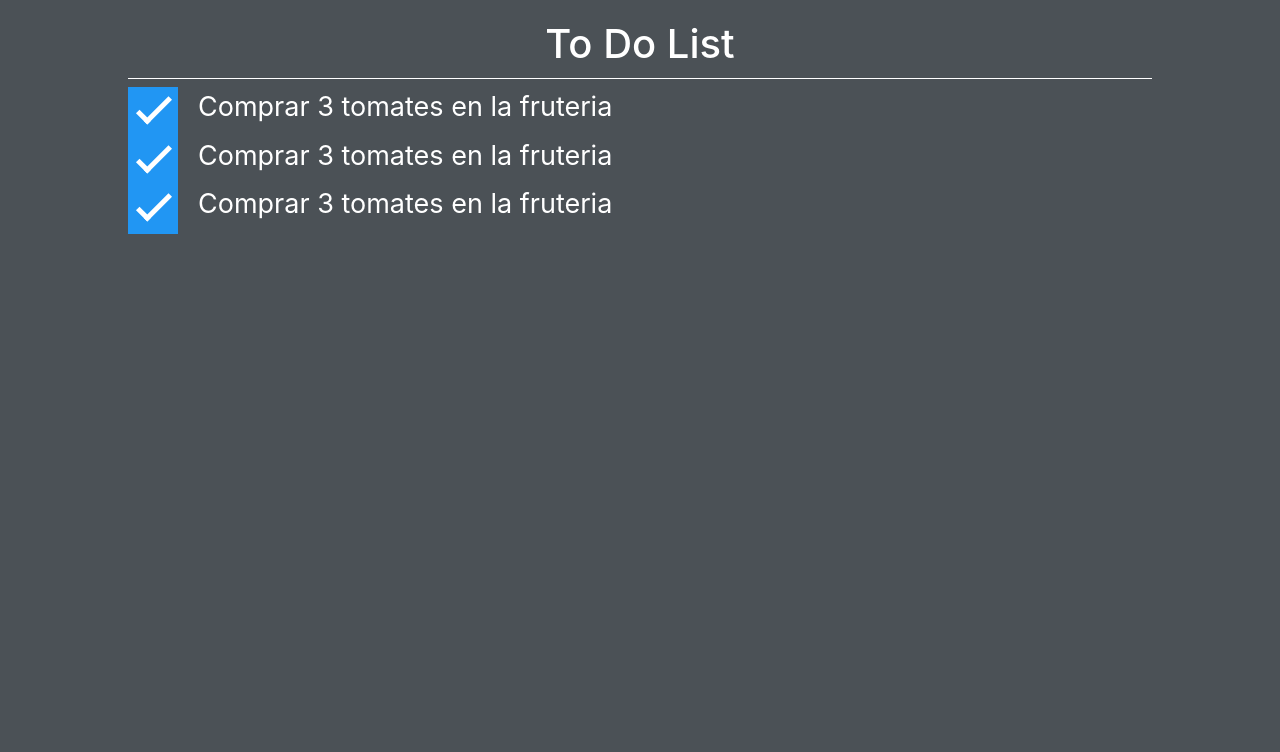
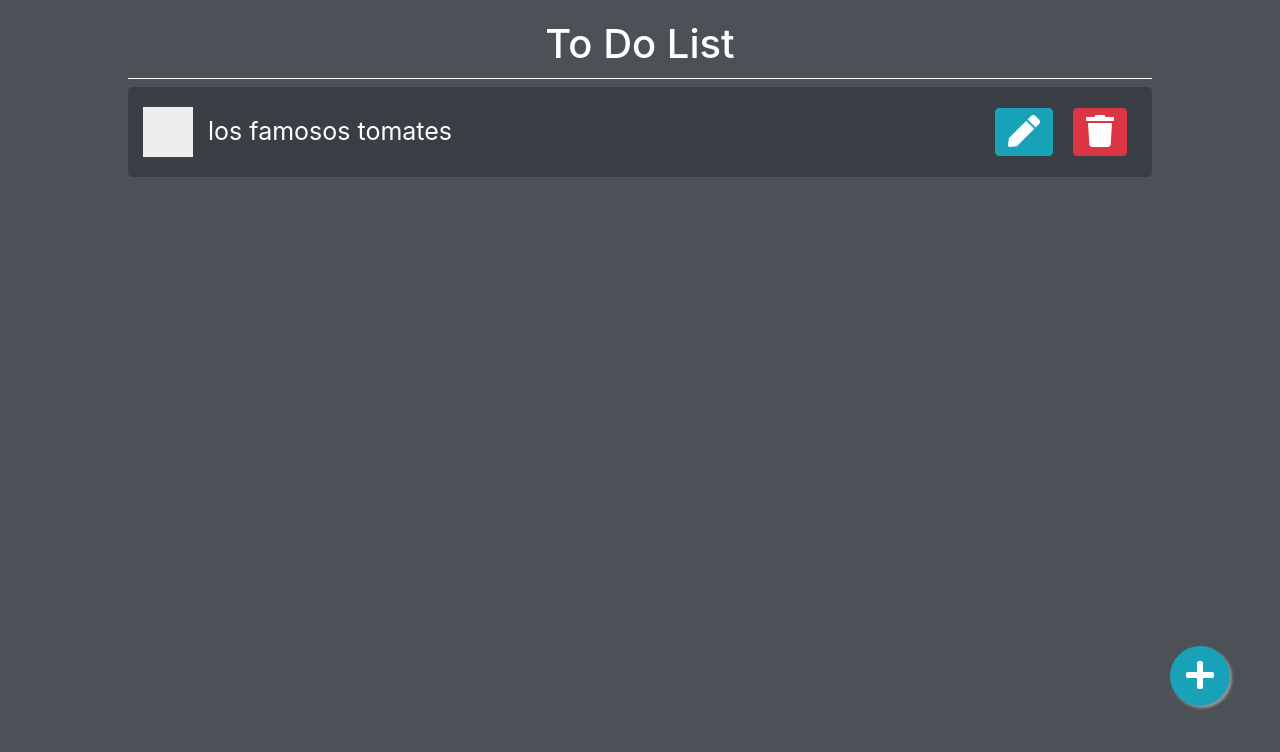
Before and after one commit to fernanda-olvera/spark-foundation, a Django app: page /todo_list/ in a window 1280 px wide. Shown: the part 54-806 px from the top of the page. Run offline with Django 3.2, Linux system fonts and the light colour scheme; a user stored in the database is signed in; data comes from the database, SQL or seed files in the repository; both versions use the stored data as it was after the commit; some libraries are stand-ins or nearby versions.

Commit message:
Home style

```diff
--- a/todo_list/models.py
+++ b/todo_list/models.py
@@ -1,7 +1,9 @@
+from django.conf import settings
 from django.db import models
 
 # Create your models here.
 class Task(models.Model):
+    created_by=models.ForeignKey(settings.AUTH_USER_MODEL, on_delete=models.CASCADE, null=True)
     name=models.CharField(max_length=200)
     completed=models.BooleanField('Completed')
 
--- a/todo_list/static/todo_list/home.css
+++ b/todo_list/static/todo_list/home.css
@@ -16,22 +16,31 @@ h1{
     border-bottom: 1px solid #fff;
     padding-bottom: 10px;
 }
-.label-container {
-    display: block;
-    position: relative;
-    padding-left: 70px;
+.label-wrapper{
+  padding: 20px 15px;
+  background: #393f44;
+  margin-bottom: 15px;
+  border-radius: 5px;
+  color: #fff;
+}
+/* .label-wrapper:hover{
+  background: #3a6f65;
+} */
+.label-container{
+  display: inline;
+  margin-bottom: 0;
+}
+.label-container p{
   cursor: pointer;
-    font-size: 27px;
+  font-size: 25px;
   -webkit-user-select: none;
   -moz-user-select: none;
   -ms-user-select: none;
   user-select: none;
-    color: #fff;
+  margin: 0 15px;
 }
-
 /* Hide the browser's default checkbox */
 .label-container input {
-    position: absolute;
   opacity: 0;
   cursor: pointer;
   height: 0;
@@ -40,17 +49,9 @@ h1{
 
 /* Create a custom checkbox */
 .checkmark {
-    position: absolute;
-    top: 0;
-    left: 0;
   height: 50px;
-    width:50px;
+  min-width: 50px;
   background-color: #eee;
-  }
-
-  /* On mouse-over, add a grey background color */
-  .label-container:hover input ~ .checkmark {
-    background-color: #ccc;
 }
 
 /* When the checkbox is checked, add a blue background */
@@ -61,8 +62,8 @@ h1{
 /* Create the checkmark/indicator (hidden when not checked) */
 .checkmark:after {
   content: "";
-    position: absolute;
   display: none;
+  margin-left: 17px;
 }
 
 /* Show the checkmark when checked */
@@ -82,3 +83,15 @@ h1{
   -ms-transform: rotate(45deg);
   transform: rotate(45deg);
 }
+button{
+  margin: 0 10px;
+}
+.float-btn{
+	position:fixed;
+	width:60px;
+	height:60px;
+	bottom:40px;
+	right:40px;
+	border-radius:50px;
+	box-shadow: 2px 2px 3px #999;
+}
--- a/todo_list/templates/base.html
+++ b/todo_list/templates/base.html
@@ -5,6 +5,7 @@
     <meta charset="UTF-8">
     <meta name="viewport" content="width=device-width, initial-scale=1.0">
     <meta http-equiv="X-UA-Compatible" content="ie=edge">
+    <link rel="stylesheet" href="https://cdnjs.cloudflare.com/ajax/libs/font-awesome/5.11.2/css/all.min.css">
     <link rel="stylesheet" href="https://stackpath.bootstrapcdn.com/bootstrap/4.3.1/css/bootstrap.min.css" integrity="sha384-ggOyR0iXCbMQv3Xipma34MD+dH/1fQ784/j6cY/iJTQUOhcWr7x9JvoRxT2MZw1T" crossorigin="anonymous">
     <link rel="stylesheet" type="text/css" href="{% static 'todo_list/base.css' %}">
     {% block page_style %}
--- a/todo_list/templates/todo_list/home.html
+++ b/todo_list/templates/todo_list/home.html
@@ -9,31 +9,28 @@ To-Do List
 {% block content %}
 <div class="container-fluid">
     <div class="main-wrapper">
-    {% comment %} {% for task in tasks %}
-        {{task}}
-        <br>
-    {% endfor %} {% endcomment %}
         <h1>To Do List</h1>
-        {% if user.is_authenticated %}
-
-        <div class="label-wrapper">
-            <label class="label-container">Comprar 3 tomates en la fruteria
-                <input type="checkbox" checked="checked">
+    {% if user.is_authenticated %}
+        {% for task in tasks %}
+        <div class="label-wrapper d-flex align-items-center justify-content-between">
+            <label class="label-container d-flex align-items-center">
+                <input type="checkbox" {% if task.completed %}checked{% endif %} >
                 <span class="checkmark"></span>
+                <p>{{task.name}}</p>
             </label>
+            <div class="d-flex flex-row">
+                <button class="btn btn-info">
+                    <i class="fas fa-pen fa-2x"></i>
+                </button>
+                <button class="btn btn-danger">
+                    <i class="fas fa-trash fa-2x"></i>
+                </button>
+            </div>
         </div>
-        <div class="label-wrapper">
-            <label class="label-container">Comprar 3 tomates en la fruteria
-                <input type="checkbox" checked="checked">
-                <span class="checkmark"></span>
-            </label>
-        </div>
-        <div class="label-wrapper">
-            <label class="label-container">Comprar 3 tomates en la fruteria
-                <input type="checkbox" checked="checked">
-                <span class="checkmark"></span>
-            </label>
-        </div>
+        {% endfor %}
+        <button class="btn btn-info float-btn">
+            <i class="fas fa-plus fa-2x"></i>
+        </button>
     {% else %}
         <p>You are not logged in</p>
     {% endif %}
--- a/todo_list/views.py
+++ b/todo_list/views.py
@@ -1,8 +1,8 @@
 from django.http import HttpResponse
 from django.shortcuts import render, redirect
 from django.contrib.auth import authenticate
+from django.contrib.auth.models import Group
 from .models import Task
-
 from .forms import SignUpForm
 
 def index(request):
@@ -17,6 +17,8 @@ def signup(request):
             username=form.cleaned_data.get('username')
             raw_password=form.cleaned_data.get('password1')
             user=authenticate(username=username, password=raw_password)
+            group=Group.objects.get(name='normal_user')
+            group.user_set.add(user)
             # auth_login(request, user)
             return redirect('login')
     else:
```
Also changed, not shown: db.sqlite3, todo_list/migrations/0002_task_created_by.py (added). Lines whose indentation alone changed are shown as unchanged.
